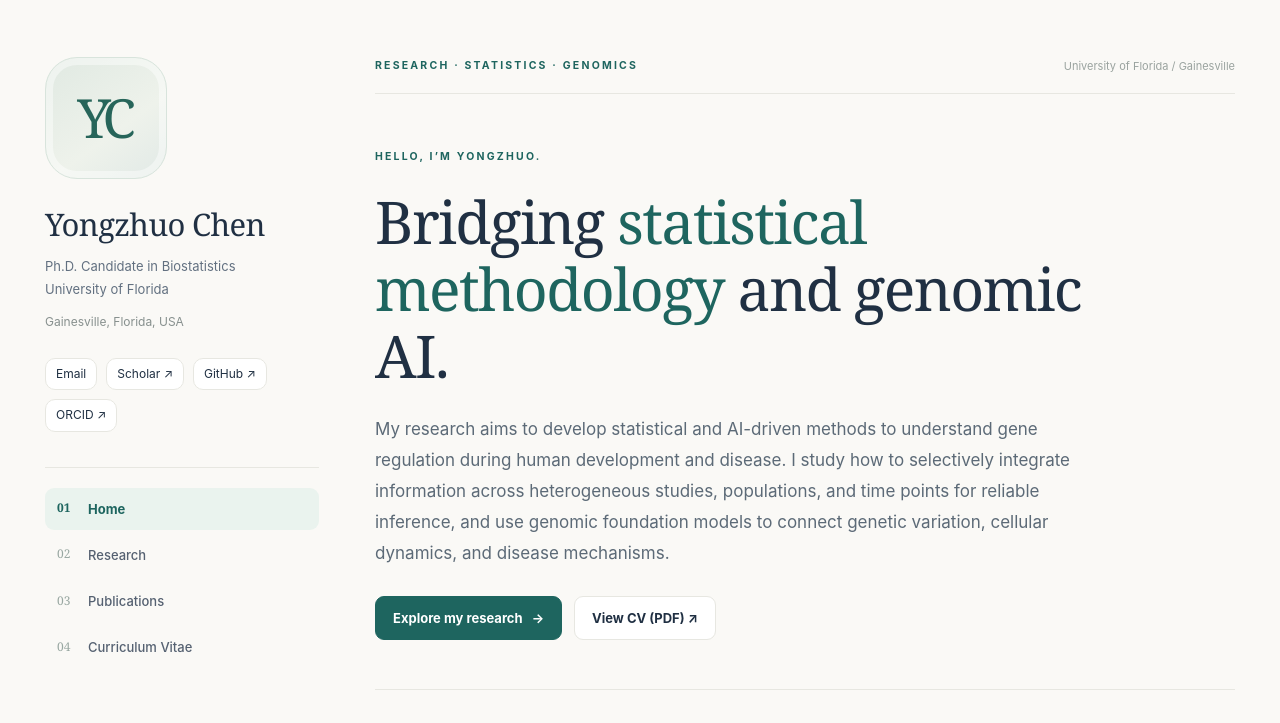
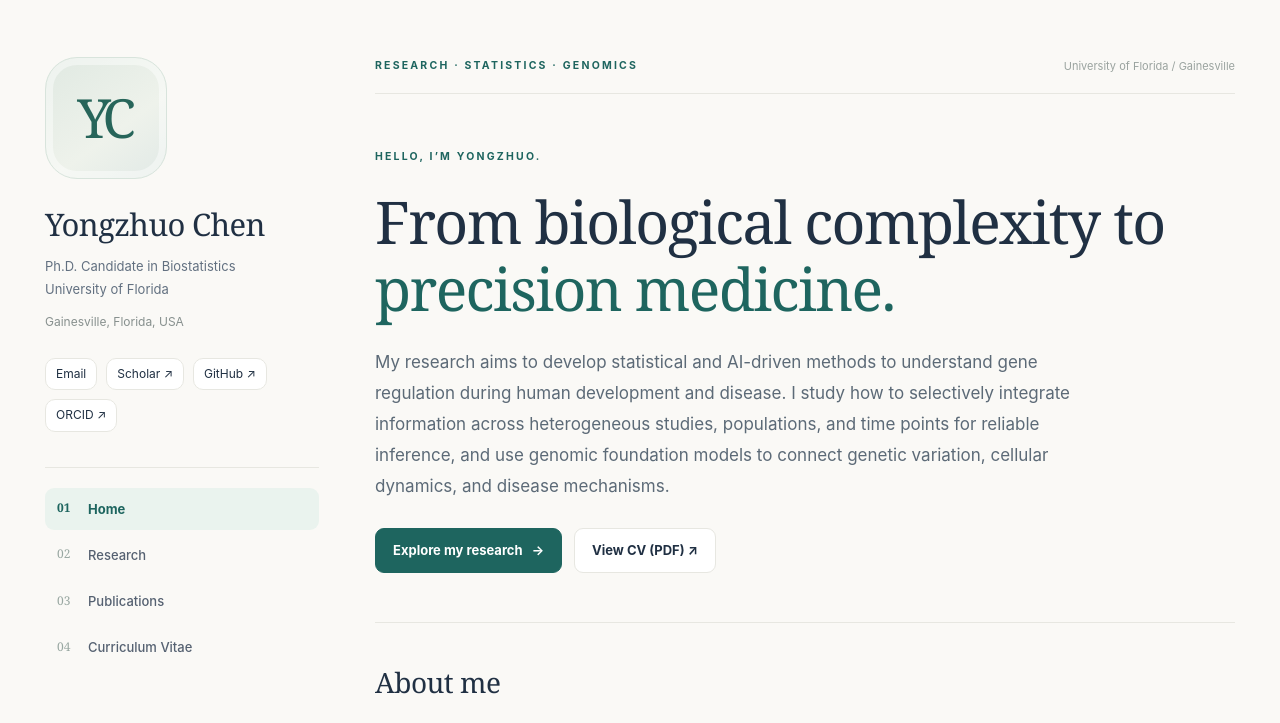
Before and after one commit to Yongzhuo-Chen/yongzhuo-chen.github.io, a plain HTML site: page index.html in a window 1280 px wide. Shown: the top 723 px of the page. Drawn offline with Linux system fonts and the light colour scheme.

Commit message:
Make homepage headline emphasize long-term precision medicine goal

```diff
--- a/index.html
+++ b/index.html
@@ -12,7 +12,7 @@
 <nav class="nav" aria-label="Main navigation"><a href="index.html" class="active" aria-current=page><span class="num">01</span>Home</a><a href="research.html" class="" ><span class="num">02</span>Research</a><a href="publications.html" class="" ><span class="num">03</span>Publications</a><a href="cv.html" class="" ><span class="num">04</span>Curriculum Vitae</a></nav></div></aside>
 <main id="main" class="main"><div class="topline"><span class="eyebrow">Research · Statistics · Genomics</span><small>University of Florida / Gainesville</small></div>
 <header class="hero"><div class="eyebrow" style="margin-bottom:22px">HELLO, I’M YONGZHUO.</div>
-<h1>Bridging <em>statistical methodology</em> and genomic AI.</h1>
+<h1>From biological complexity to <em>precision medicine.</em></h1>
 <p class="lead">My research aims to develop statistical and AI-driven methods to understand gene regulation during human development and disease. I study how to selectively integrate information across heterogeneous studies, populations, and time points for reliable inference, and use genomic foundation models to connect genetic variation, cellular dynamics, and disease mechanisms.</p>
 <div class="buttonrow"><a class="btn primary" href="research.html">Explore my research <span aria-hidden="true">→</span></a><a class="btn" href="assets/Yongzhuo_Chen_CV.pdf" target="_blank" rel="noopener">View CV (PDF) ↗</a></div></header>
 <section class="section"><div class="section-header"><h2>About me</h2></div><p class="about">I am a Ph.D. candidate in Biostatistics at the <strong>University of Florida</strong>, advised by Dr. Muxuan Liang and Dr. Sai Zhang. My work lies at the intersection of <strong>statistical inference, adaptive transfer learning, single-cell genomics, and genomic foundation models</strong>. I am especially interested in methods that support reliable scientific discovery across heterogeneous biomedical datasets.</p>
```
